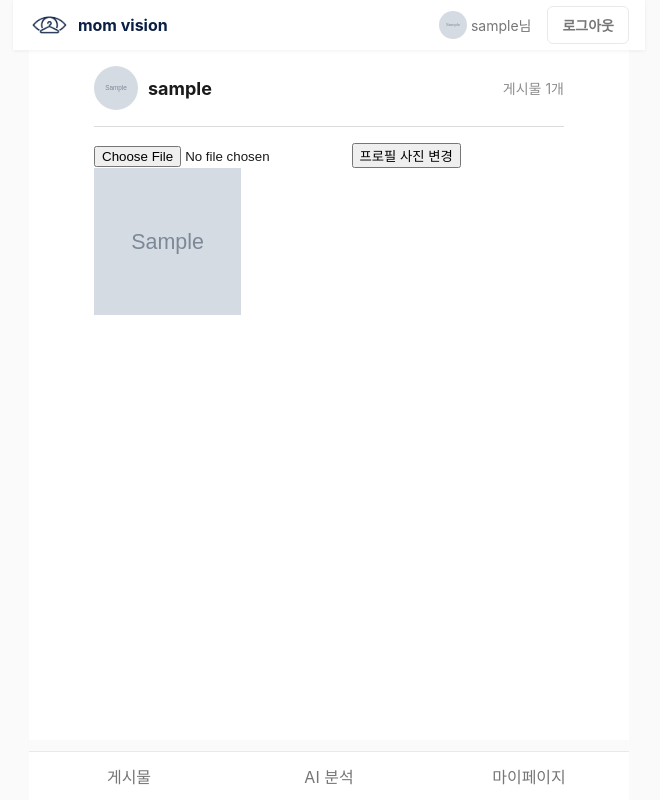
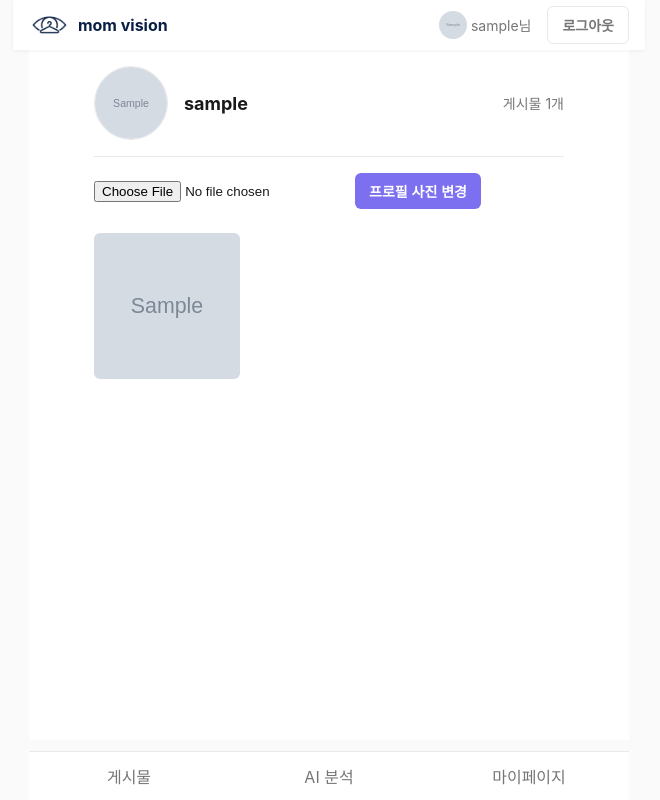
Before and after one commit to dbst0508-beep/mini_pro_MV, a Django app: page /mypage/ in a window 1280 px wide. Shown: the whole page, without its empty margins (311-971 px from the left). Run offline with Django 5.2, Linux system fonts and the light colour scheme; a user stored in the database is signed in; tables that the repository leaves empty hold one stand-in row (values such as "Sample post"); grey boxes marked "Sample" are stand-in pictures.

Commit message:
style: 마이페이지 디자인 시스템 적용 (아바타 확대, 썸네일 hover 효과 추가)

```diff
--- a/static/css/mypage.css
+++ b/static/css/mypage.css
@@ -1,50 +1,70 @@
 .mypage {
-    max-width: 470px;   /* feed와 폭 통일 */
-    margin: 0 auto;      /* 가운데 정렬 */
-    padding: 16px;
+    max-width: 470px;   /* 기존과 동일: feed와 폭 통일 */
+    margin: 0 auto;      /* 기존과 동일: 가운데 정렬 */
+    padding: var(--space-md); /* 기존 16px를 변수로 교체 */
 }
 
 .mypage__header {
-    display: flex;
-    align-items: center;
-    gap: 10px;                          /* 아바타-유저명 사이 간격 */
-    padding-bottom: 16px;
-    border-bottom: 1px solid #dbdbdb;  /* 헤더와 그리드 사이 구분선 */
-    margin-bottom: 16px;
+    display: flex;                             /* 기존과 동일 */
+    align-items: center;                       /* 기존과 동일 */
+    gap: var(--space-md);                      /* 아바타가 커진 만큼 기존 10px에서 16px로 살짝 넓힘 */
+    padding-bottom: var(--space-md);           /* 기존 16px를 변수로 교체 */
+    border-bottom: 1px solid var(--color-border); /* 기존 #dbdbdb를 변수로 교체 */
+    margin-bottom: var(--space-md);            /* 기존 16px를 변수로 교체 */
 }
 
 .mypage__avatar {
-    width: 44px;
-    height: 44px;
-    border-radius: 50%;    /* 정사각형 이미지를 원으로 */
-    object-fit: cover;      /* 원본 비율 유지하며 원 안을 꽉 채움 */
+    width: 72px;                                /* 기존 44px에서 확대: 프로필 페이지 존재감을 위해 */
+    height: 72px;                               /* 위와 동일 이유로 확대 */
+    border-radius: 50%;                          /* 기존과 동일: 원형 */
+    object-fit: cover;                            /* 기존과 동일 */
+    border: 1px solid var(--color-border);        /* 새로 추가: 흰 배경에서 경계가 또렷하게 보이도록 얇은 테두리 */
 }
 
 .mypage__username {
-    font-weight: bold;
-    font-size: 18px;
-    margin-right: auto;    /* 이 여백이 남는 공간을 다 차지해서 post-count를 오른쪽 끝으로 밀어냄 */
+    font-weight: bold;      /* 기존과 동일 */
+    font-size: 18px;        /* 기존과 동일 */
+    margin-right: auto;      /* 기존과 동일 */
 }
 
 .mypage__post-count {
-    font-size: 14px;
-    color: #8e8e8e;   /* comment-edit-button 등에서 쓰던 옅은 회색과 통일 */
+    font-size: 14px;                    /* 기존과 동일 */
+    color: var(--color-text-muted);     /* 기존 #8e8e8e를 변수로 교체 */
+}
+
+.mypage__photo-form {
+    display: flex;                       /* 새로 추가: 파일선택창과 버튼을 가로로 나란히 배치 */
+    align-items: center;                  /* 새로 추가: 세로 중앙 정렬 */
+    gap: var(--space-sm);                  /* 새로 추가: 요소 사이 간격 */
+    font-size: 13px;                        /* 새로 추가: 파일 입력창 글자 크기를 살짝 작게 */
+    margin-bottom: var(--space-lg);          /* 새로 추가: 아래 그리드와 간격 확보 */
 }
 
 .mypage__grid {
-    display: grid;                       /* flex 대신 grid 사용 (다음 설명 참고) */
-    grid-template-columns: repeat(3, 1fr); /* 폭이 똑같은 칸 3개를 가로로 나열 */
-    gap: 15px;                              /* 썸네일 사이 살짝 간격 (인스타그램 느낌) */
+    display: grid;                          /* 기존과 동일 */
+    grid-template-columns: repeat(3, 1fr);  /* 기존과 동일 */
+    gap: var(--space-md);                    /* 기존 15px를 16px 변수로 살짝 조정 */
+}
+
+.mypage__grid a {
+    display: block;                      /* 새로 추가: 썸네일 hover 확대 시 넘치는 부분을 자르기 위한 기준 */
+    overflow: hidden;                     /* 새로 추가: 확대된 이미지가 칸 밖으로 안 튀어나오게 */
+    border-radius: var(--radius-sm);       /* 새로 추가: 썸네일 모서리를 살짝 둥글게 */
 }
 
 .mypage__thumbnail {
-    width: 100%;
-    aspect-ratio: 1 / 1;   /* post-card__image와 동일하게 항상 정사각형 */
-    object-fit: cover;      /* 비율 유지하며 꽉 채우고 넘치는 부분은 잘라냄 */
+    width: 100%;             /* 기존과 동일 */
+    aspect-ratio: 1 / 1;     /* 기존과 동일 */
+    object-fit: cover;        /* 기존과 동일 */
+    display: block;            /* 새로 추가: 이미지 하단 여백(inline 기본 특성) 제거 */
+    transition: transform .15s ease; /* 새로 추가: hover 확대가 부드럽게 */
 }
 
+.mypage__grid a:hover .mypage__thumbnail {
+    transform: scale(1.05); /* 새로 추가: 마우스 올리면 살짝 확대되는 인터랙션 */
+}
 .mypage__empty {
-    text-align: center;
-    color: #999;
-    padding: 40px 0;   /* feed__empty와 동일한 스타일 */
+    text-align: center;             /* 기존과 동일 */
+    color: var(--color-text-muted); /* 기존 #999를 변수로 교체 */
+    padding: 40px 0;                 /* 기존과 동일 */
 }
--- a/templates/accounts/mypage.html
+++ b/templates/accounts/mypage.html
@@ -21,7 +21,7 @@
     <form class="mypage__photo-form" action="{% url 'accounts:update_profile_photo' %}" method="post" enctype="multipart/form-data">
         {% csrf_token %}
         <input type="file" name="profile_image" accept="image/*" required>
-        <button type="submit">프로필 사진 변경</button>
+         <button type="submit" class="btn btn--primary">프로필 사진 변경</button>
     </form>
     {% endif %}
 
```
